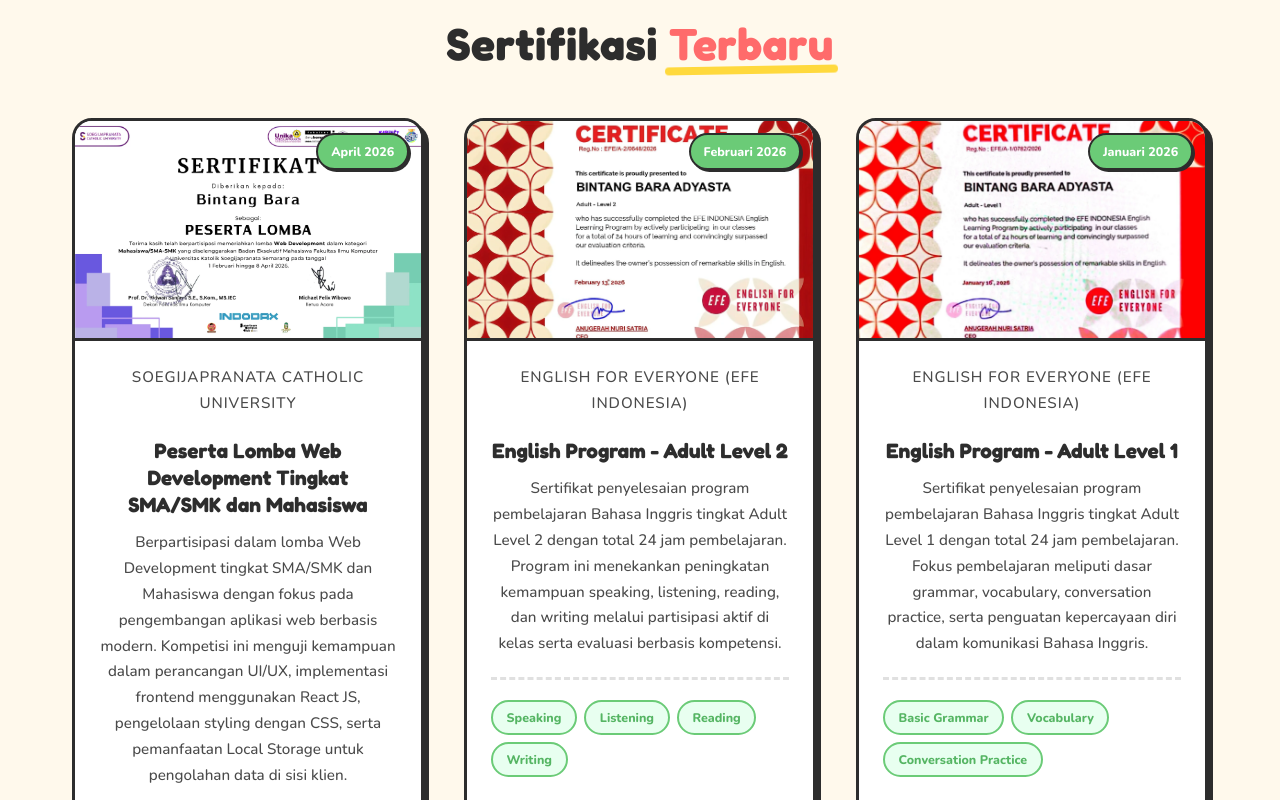
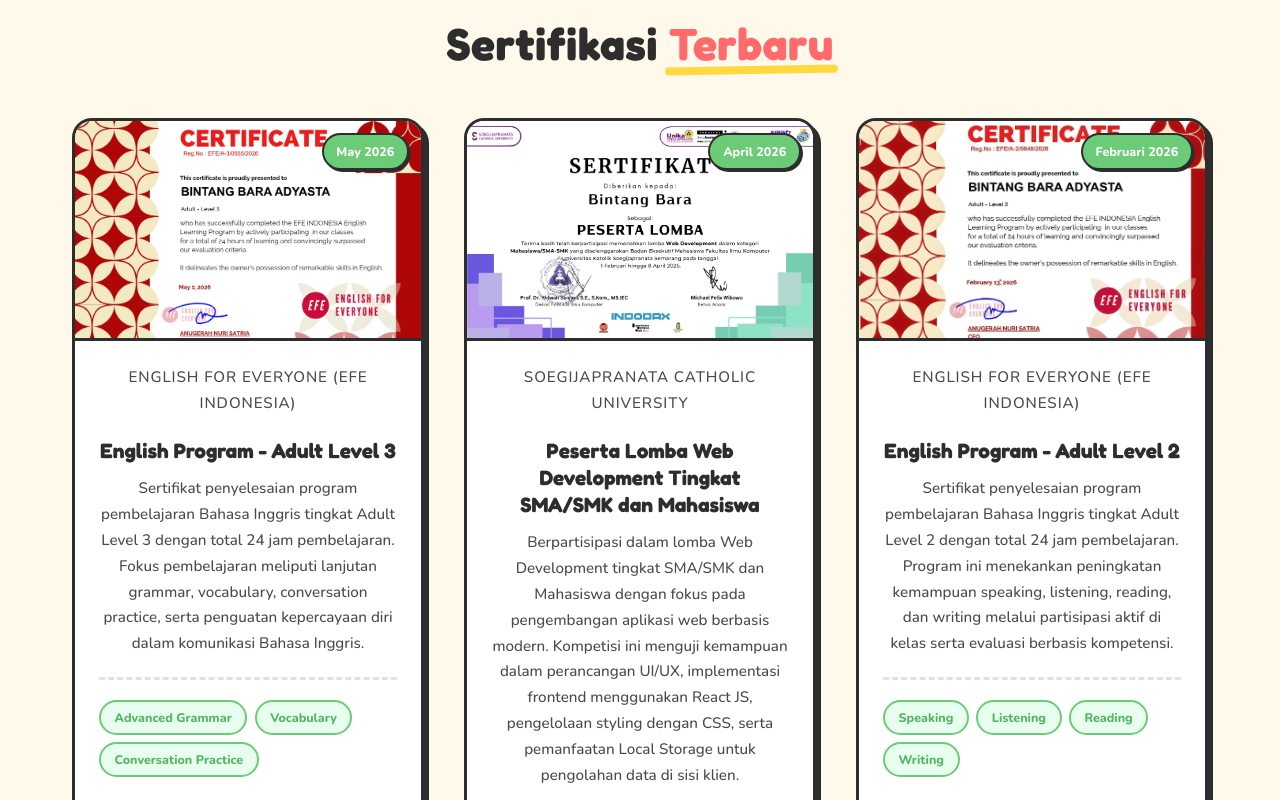
Before and after one commit to barastrong/Portofolio, a React (Vite) app: page / in a window 1280 px wide. Shown: the part 1260-2060 px from the top of the page. Built offline with nearby package versions, Linux system fonts and the light colour scheme.

Commit message:
Update: Certificate

```diff
--- a/src/css/ProjectDetail.css
+++ b/src/css/ProjectDetail.css
@@ -285,19 +285,19 @@
   inset: 0;
   background-color: rgba(0, 0, 0, 0.88);
   display: flex;
-  justify-content: center;
-  align-items: center;
+  flex-direction: column;
   z-index: 1000;
-  padding: 2rem;
+  padding: 4rem 2rem;
   cursor: zoom-out;
+  overflow-y: auto;
 }
 
 .image-modal-content {
   max-width: 95vw;
-  max-height: 95vh;
-  object-fit: contain;
+  height: auto;
   border-radius: 12px;
   border: 4px solid white;
+  margin: auto;
 }
 
 /* Responsive */
--- a/src/data/certificateData.ts
+++ b/src/data/certificateData.ts
@@ -12,6 +12,7 @@
 import EFELevel1 from '../assets/images/Cert_EFEBasic1.webp'
 import EFELevel2 from '../assets/images/Cert_EFEBasic2.webp'
 import WebDev2 from '../assets/images/Cert__Webdev2.webp';
+import EFELevel3 from '../assets/images/Cert_EFEBasic3.webp';
 
 
 
@@ -25,6 +26,14 @@
 }
 
 const certificateData: CertificateData[] = [
+  {
+    date: 'May 2026',
+    image: EFELevel3,
+    title: 'English Program - Adult Level 3',
+    course: 'English For Everyone (EFE Indonesia)',
+    description: 'Sertifikat penyelesaian program pembelajaran Bahasa Inggris tingkat Adult Level 3 dengan total 24 jam pembelajaran. Fokus pembelajaran meliputi lanjutan grammar, vocabulary, conversation practice, serta penguatan kepercayaan diri dalam komunikasi Bahasa Inggris.',
+    list: ['Advanced Grammar', 'Vocabulary', 'Conversation Practice']
+  },
   {
     date: 'April 2026',
     image: WebDev2,
--- a/src/pages/ProjectDetail.tsx
+++ b/src/pages/ProjectDetail.tsx
@@ -159,7 +159,7 @@
             onClick={handleCloseImage}
             aria-label="Close image"
             style={{
-              position: 'absolute',
+              position: 'fixed',
               top: '20px',
               right: '20px',
               background: 'none',
@@ -167,7 +167,8 @@
               color: 'white',
               fontSize: '2rem',
               cursor: 'pointer',
-              lineHeight: 1
+              lineHeight: 1,
+              zIndex: 1010
             }}
           >
             &times;
```
Also changed, not shown: src/assets/images/Cert_EFEBasic3.webp (added).
